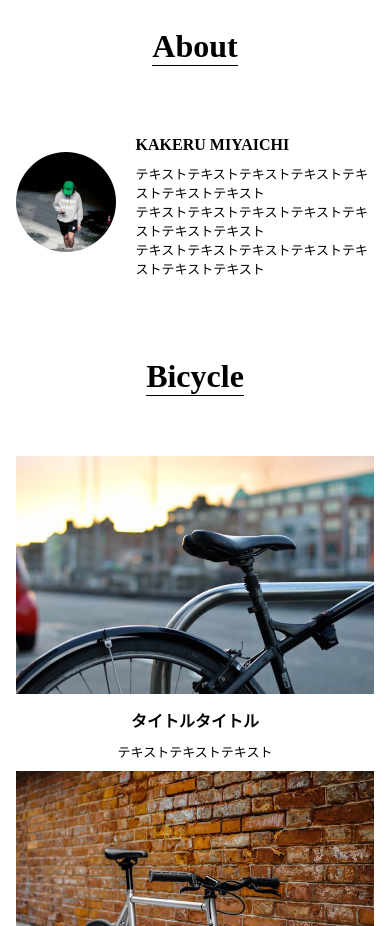
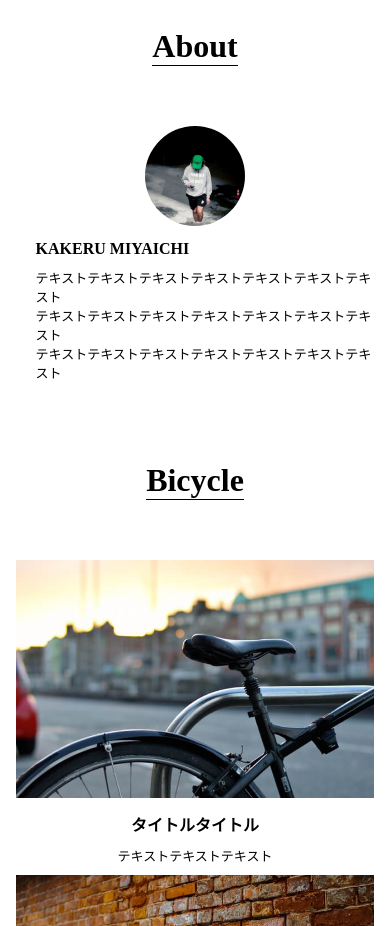
Before and after one commit to ishito-chal/sample-profile, a plain HTML site: page index.html in a window 390 px wide. Shown: the part 900-1826 px from the top of the page. Drawn offline with Linux system fonts and the light colour scheme; some packages are replaced by stand-ins of ours.

Commit message:
レスポンシブ対応About

```diff
--- a/css/style.css
+++ b/css/style.css
@@ -118,6 +118,10 @@ a:hover {
     height: calc(100vh - 60px);
   }
 
+  #about-div {
+    display: block;
+  }
+
   #bic-div {
     display: block;
   }
```
